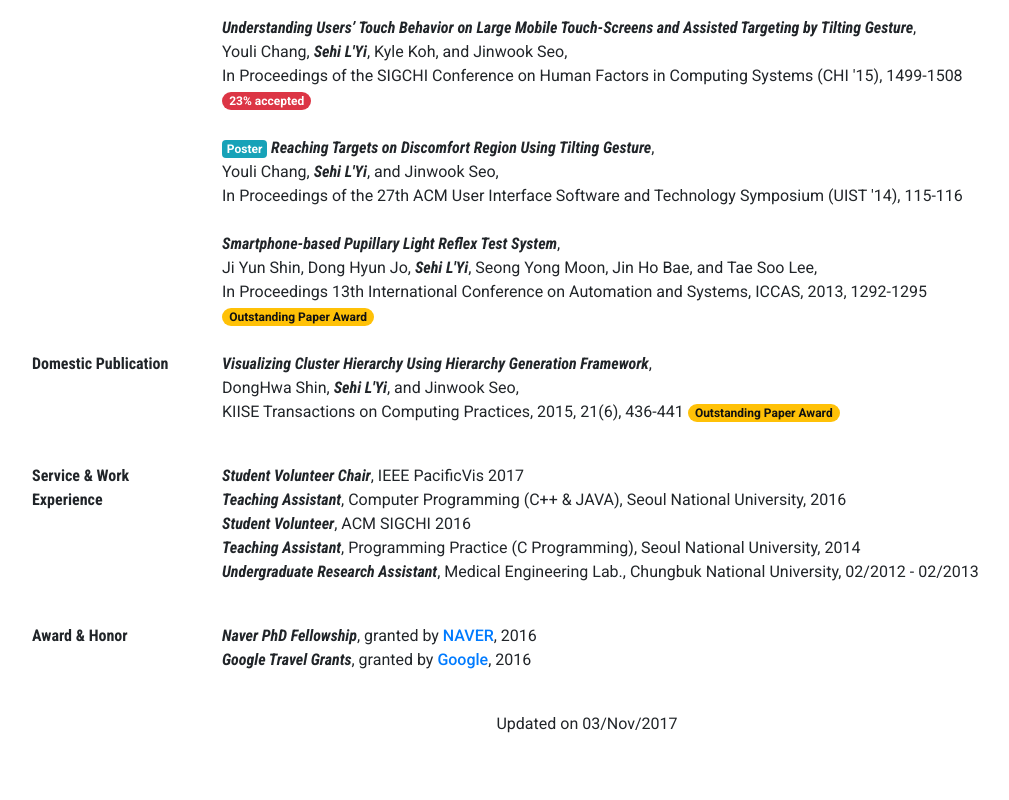
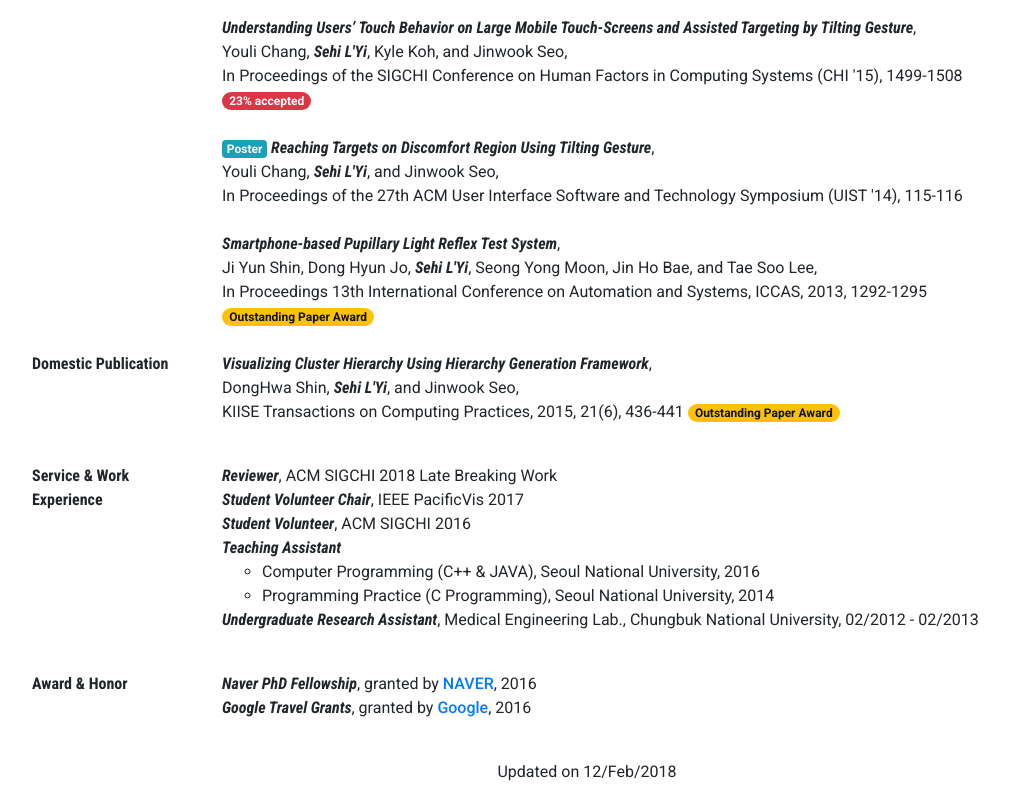
Before and after one commit to sehilyi/CV, a plain HTML site: page index.html in a window 1280 px wide. Shown: the part 1163-1963 px from the top of the page, without its empty margins (53-1062 px from the left). Before the commit the page ends 1915 px from the top, so only its background shows below. Drawn offline with nearby package versions, Linux system fonts and the light colour scheme.

Commit message:
reviewer added

```diff
--- a/index.html
+++ b/index.html
@@ -23,7 +23,6 @@
 
     ga('create', 'UA-78575676-1', 'auto');
     ga('send', 'pageview');
-    s
     </script>
 </head>
 
@@ -164,10 +163,17 @@
                 Service & Work Experience</dt>
             <dd class="col-sm-9">
                 <ul class="list-unstyled">
+                    <li><strong>Reviewer</strong>, ACM SIGCHI 2018 Late Breaking Work</li>
                     <li><strong>Student Volunteer Chair</strong>, IEEE PacificVis 2017</li>
-                    <li><strong>Teaching Assistant</strong>, Computer Programming (C++ & JAVA), Seoul National University, 2016</li>
                     <li><strong>Student Volunteer</strong>, ACM SIGCHI 2016</li>
-                    <li><strong>Teaching Assistant</strong>, Programming Practice (C Programming), Seoul National University, 2014</li>
+                    <li><strong>Teaching Assistant</strong>
+                        <ul>
+                            <li>
+                                Computer Programming (C++ & JAVA), Seoul National University, 2016
+                            </li>
+                            <li>Programming Practice (C Programming), Seoul National University, 2014</li>
+                        </ul>
+                    </li>
                     <li><strong>Undergraduate Research Assistant</strong>, Medical Engineering Lab., Chungbuk National University, 02/2012 - 02/2013</li>
                 </ul>
             </dd>
@@ -182,7 +188,9 @@
             </dd>
         </dl>
     </div>
-    <p><center>Updated on 03/Nov/2017</center></p>
+    <p>
+        <center>Updated on 12/Feb/2018</center>
+    </p>
 </body>
 
 </html>
```
